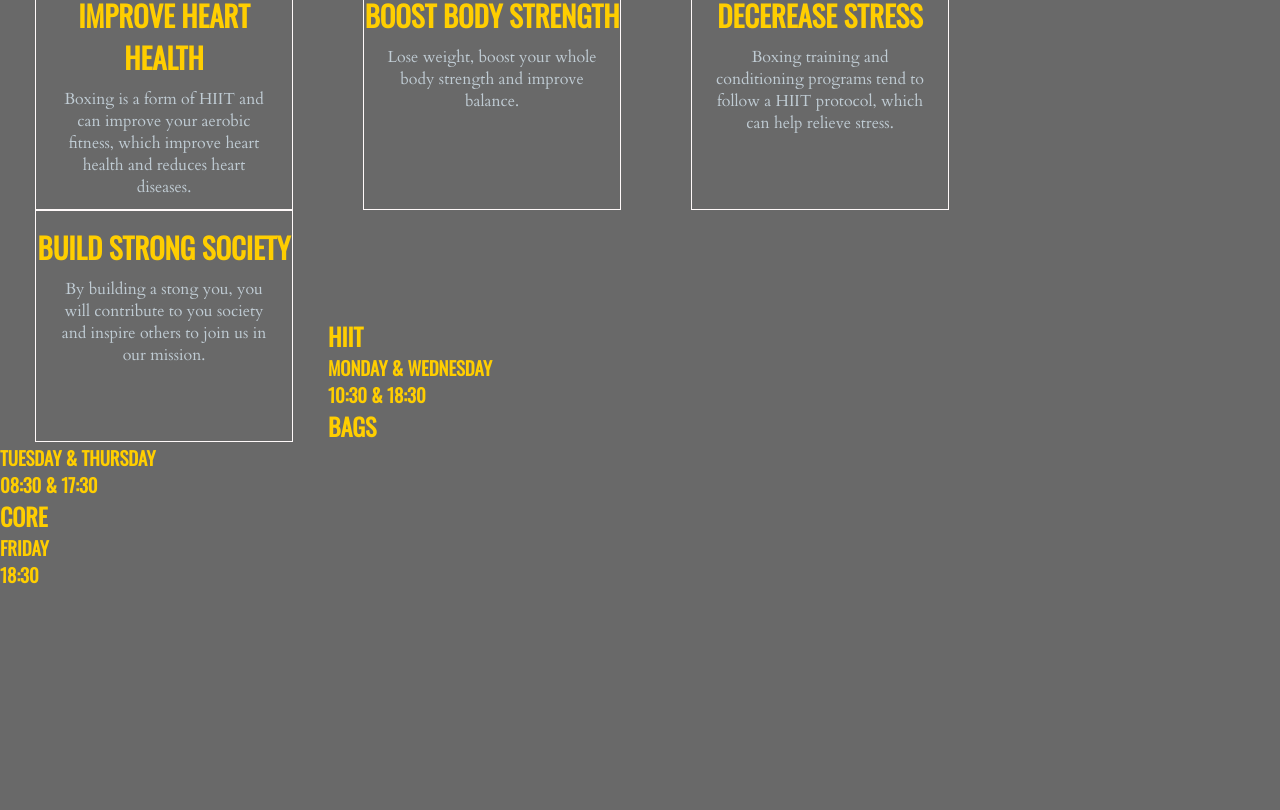
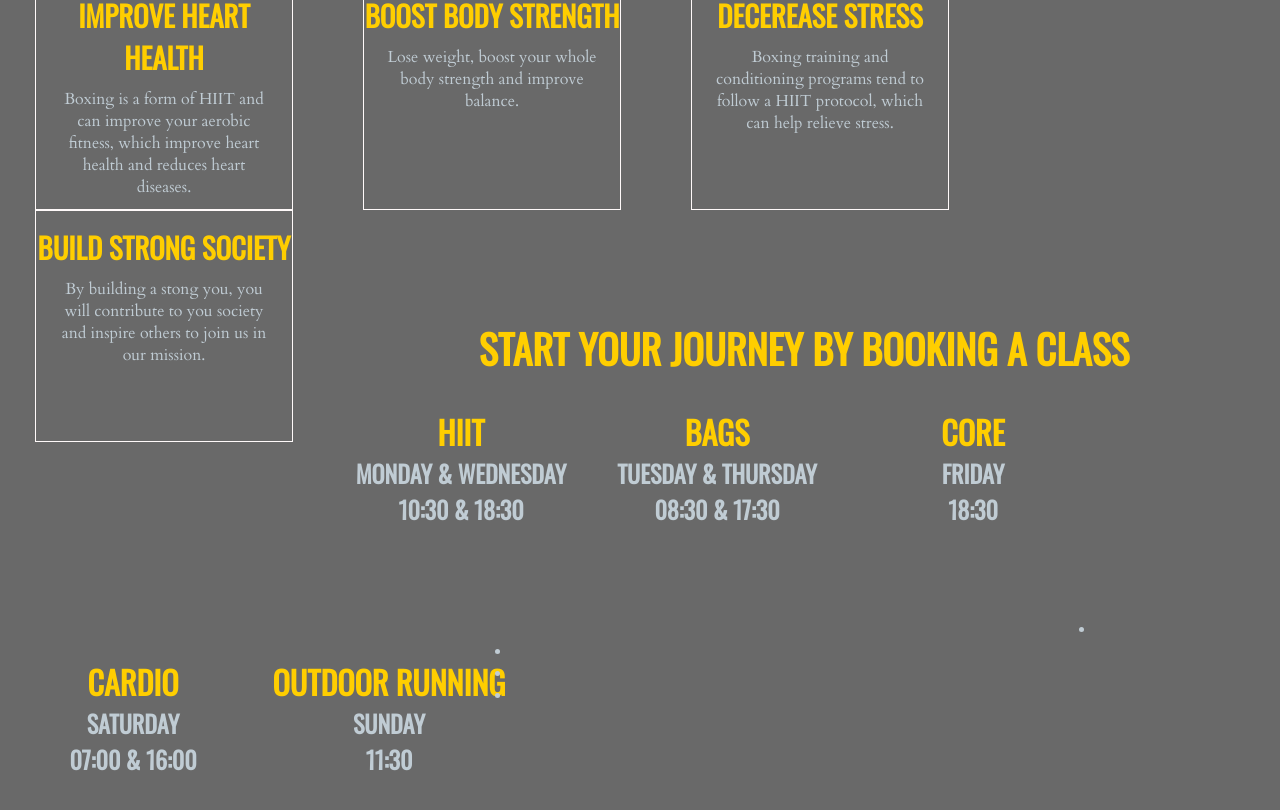
Before and after one commit to KhanRana/community_boxing_club, a plain HTML site: page index.html in a window 1280 px wide. Shown: the part 683-1493 px from the top of the page. Drawn offline with nearby package versions, Linux system fonts and the light colour scheme.

Commit message:
add style to class-times section

```diff
--- a/assets/style.css
+++ b/assets/style.css
@@ -7,19 +7,22 @@
     border: none;
     padding: 0;
     /* background-color: #484d5c; */
-    background-color:#696969;
+    background-color: #696969;
 }
 
 /* applying font styles to the body */
 body {
     font-family: 'Cardo', serif;
     color: #c0ccd4;
-   }
-   h1, h2, h3 {
+}
+
+h1,
+h2,
+h3 {
     font-family: 'Oswald', sans-serif;
     text-transform: uppercase;
     color: #ffce00;
-   }
+}
 
 /* style logo and navigation bar */
 
@@ -45,11 +48,11 @@ body {
 }
 
 #navigation a:hover {
-    border-bottom: 1.2px solid #c0ccd4 ;
+    border-bottom: 1.2px solid #c0ccd4;
 }
 
 .active {
-    border-bottom: 1.2px solid #c0ccd4 ;
+    border-bottom: 1.2px solid #c0ccd4;
 }
 
 /* banner and motivation video*/
@@ -60,6 +63,7 @@ body {
     clear: both;
     position: relative;
 }
+
 #banner-image {
     width: 100%;
     height: 500px;
@@ -69,7 +73,7 @@ body {
 }
 
 /* motivation quotation on the banner*/
-#motivation-quote{
+#motivation-quote {
     text-transform: uppercase;
     font-size: 110%;
     color: #696969;
@@ -104,7 +108,7 @@ body {
     padding-top: 30px;
     width: 20%;
     height: 200px;
-    float:left;
+    float: left;
     padding: 15px 0;
     margin: 0 35px;
 
@@ -121,3 +125,35 @@ body {
 .inline h3 {
     font-size: 180%;
 }
+
+/* class types and times */
+
+
+#class-times {
+    width: 100%;
+    height: 300px;
+}
+
+#class-times h3 {
+    color: #c0ccd4;
+    font-size: 150%;
+}
+
+#class-times h2 {
+    font-size: 200%;
+}
+
+#class-times > #bookings {
+    text-align: center;
+    font-size: 250%;
+}
+
+#class-times div {
+    height: 250px;
+    width: 20%;
+    float: left;
+    padding: 30px 0 0 10px;
+    box-sizing: border-box;
+    text-align: center;
+    clear: right;
+}
--- a/index.html
+++ b/index.html
@@ -76,7 +76,8 @@
     </section>
 
     <!-- Different class timings -->
-    <section id="classes">
+    <section id="class-times">
+        <h2 id="bookings">Start your journey by booking a class</h2>
         <div>
             <h2>HIIT</h2>
             <h3>Monday & Wednesday</h3>
```
